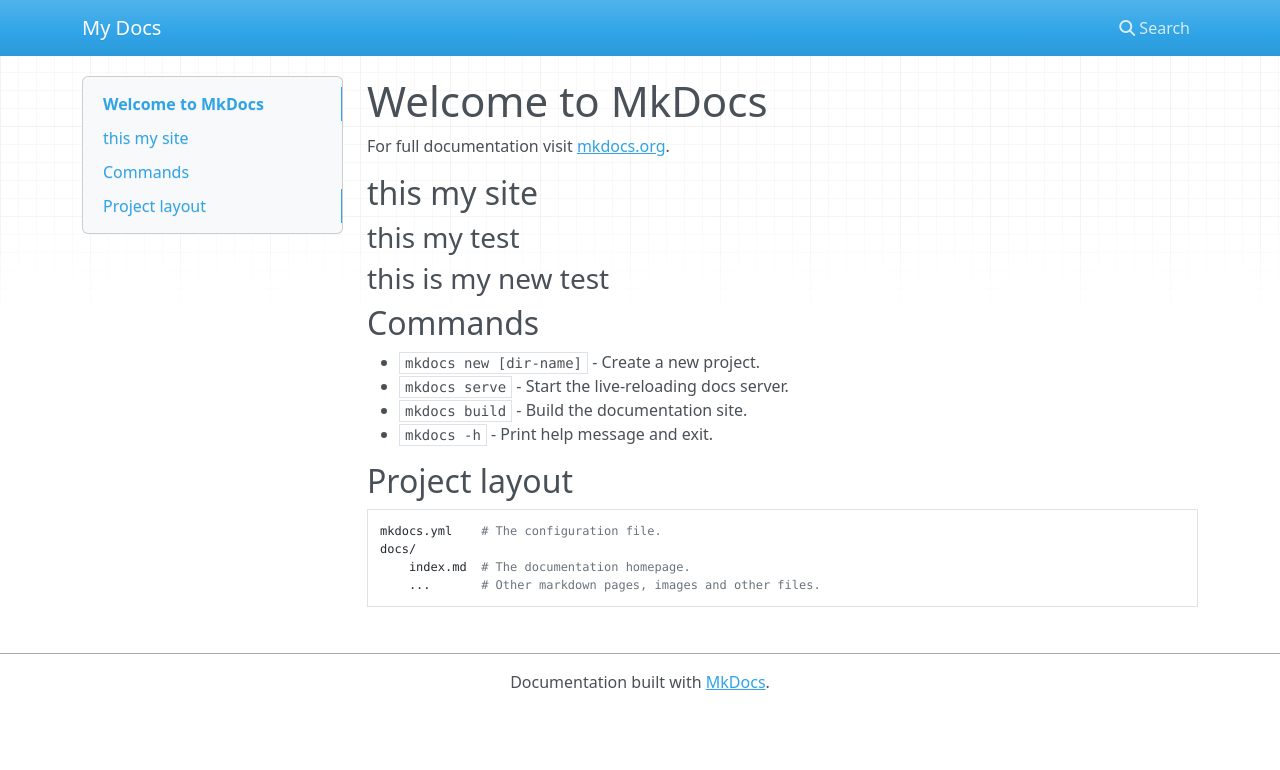
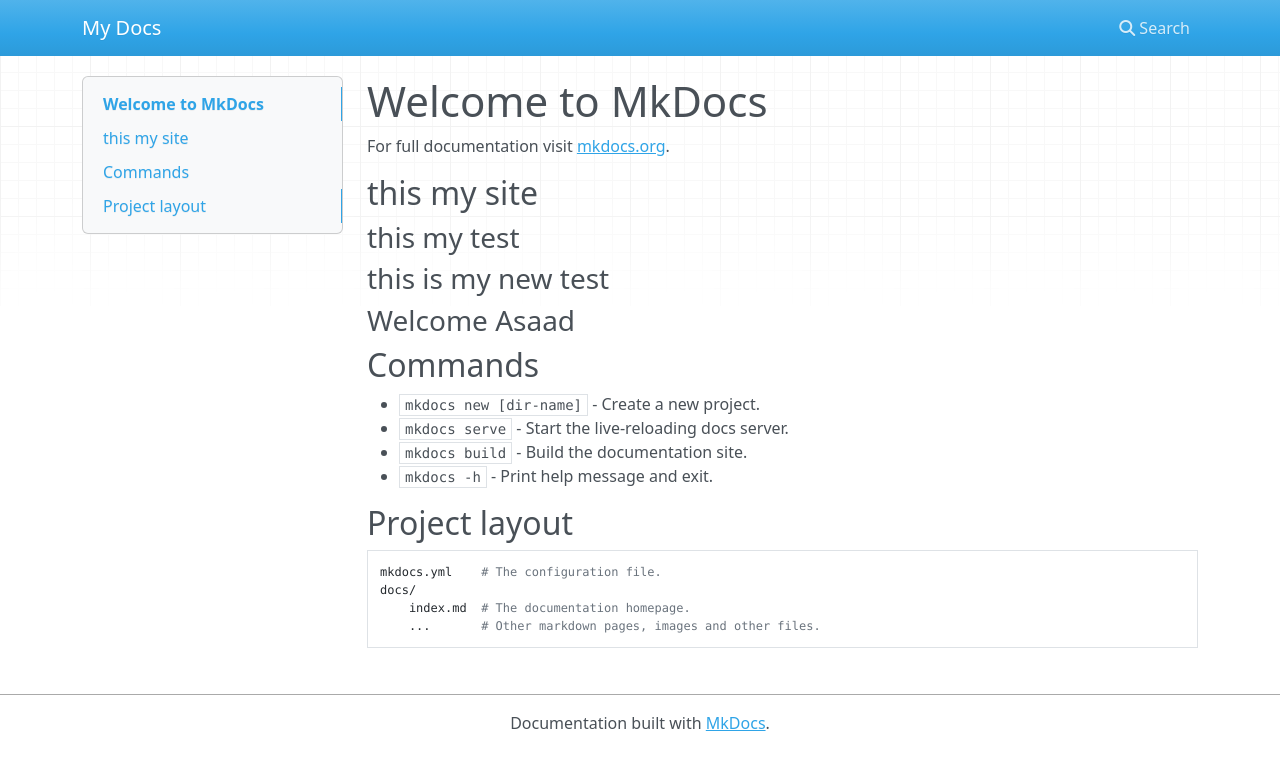
Before and after one commit to asaadgad2024/asaadgad2024.github.io, an MkDocs documentation site: the page built from docs/index.md, in a window 1280 px wide. Shown: the top 770 px of the page. Built offline with MkDocs 1.6.1, drawn with Linux system fonts in a browser that asks for light colours; nearby versions of some CDN libraries.

Commit message:
Add welcome section for Asaad

```diff
--- a/docs/index.md
+++ b/docs/index.md
@@ -7,6 +7,8 @@
 ### this my test
 
 ### this is my new test
+
+### Welcome Asaad
 
 ## Commands
 
```
